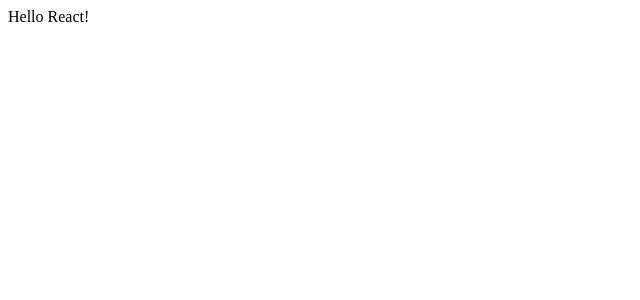
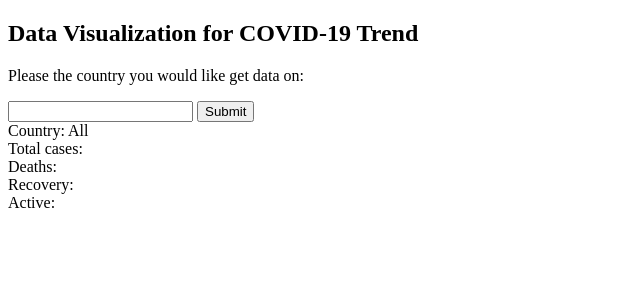
Before and after one commit to vchu22/covid-watch, a React app: page / in a window 1280 px wide. Shown: the top 300 px of the page, without its empty margins (0-640 px from the left). Built offline with nearby package versions, Linux system fonts and the light colour scheme.

Commit message:
set up basic web page structure

```diff
--- a/package.json
+++ b/package.json
@@ -32,6 +32,7 @@
   },
   "dependencies": {
     "react": "^16.13.1",
-    "react-dom": "^16.13.1"
+    "react-dom": "^16.13.1",
+    "sockjs-client": "^1.4.0"
   }
 }
--- a/src/js/components/App.js
+++ b/src/js/components/App.js
@@ -1,15 +1,20 @@
-import React, { Component } from "react";
-import ReactDOM from "react-dom";
+import React from 'react';
+import ReactDOM from 'react-dom';
+import Display from './Display';
 
 const App = () => {
-    return (
-        <div>
-            Hello React!
-        </div>
-    )
+  return (
+    <div>
+      <h2>Data Visualization for COVID-19 Trend</h2>
+      <p>Please the country you would like get data on:</p>
+      <input type="text" name="country" />{' '}
+      <input type="submit" value="Submit" />
+      <Display />
+    </div>
+  );
 };
 
 export default App;
 
-const wrapper = document.getElementById("container");
+const wrapper = document.getElementById('container');
 wrapper ? ReactDOM.render(<App />, wrapper) : false;
--- /dev/null
+++ b/src/js/components/Display.js
@@ -0,0 +1,16 @@
+import React from 'react';
+
+const Display = () => {
+  let country = 'All';
+  return (
+    <div className="data-display">
+      <div>Country: {country} </div>
+      <div>Total cases: </div>
+      <div>Deaths: </div>
+      <div>Recovery: </div>
+      <div>Active: </div>
+    </div>
+  );
+};
+
+export default Display;
```
